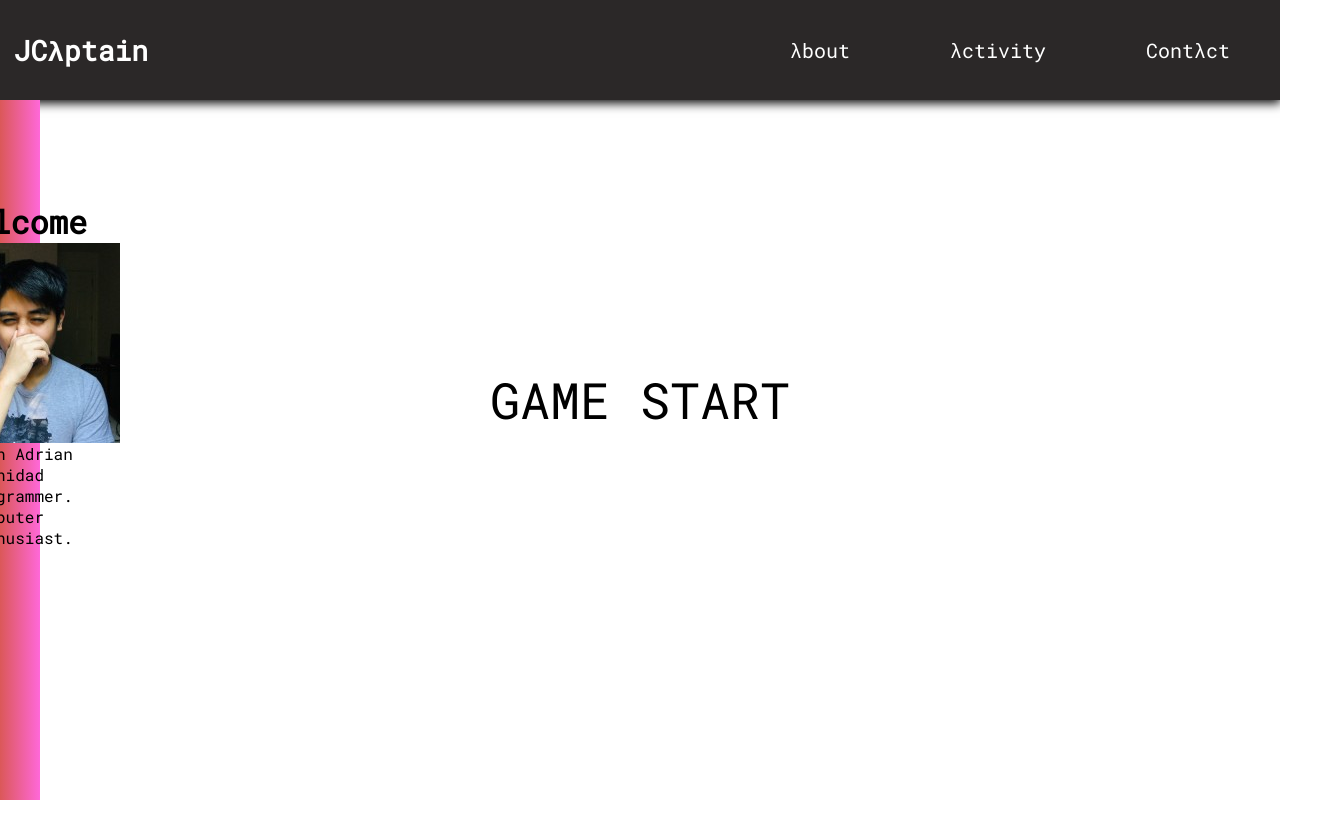
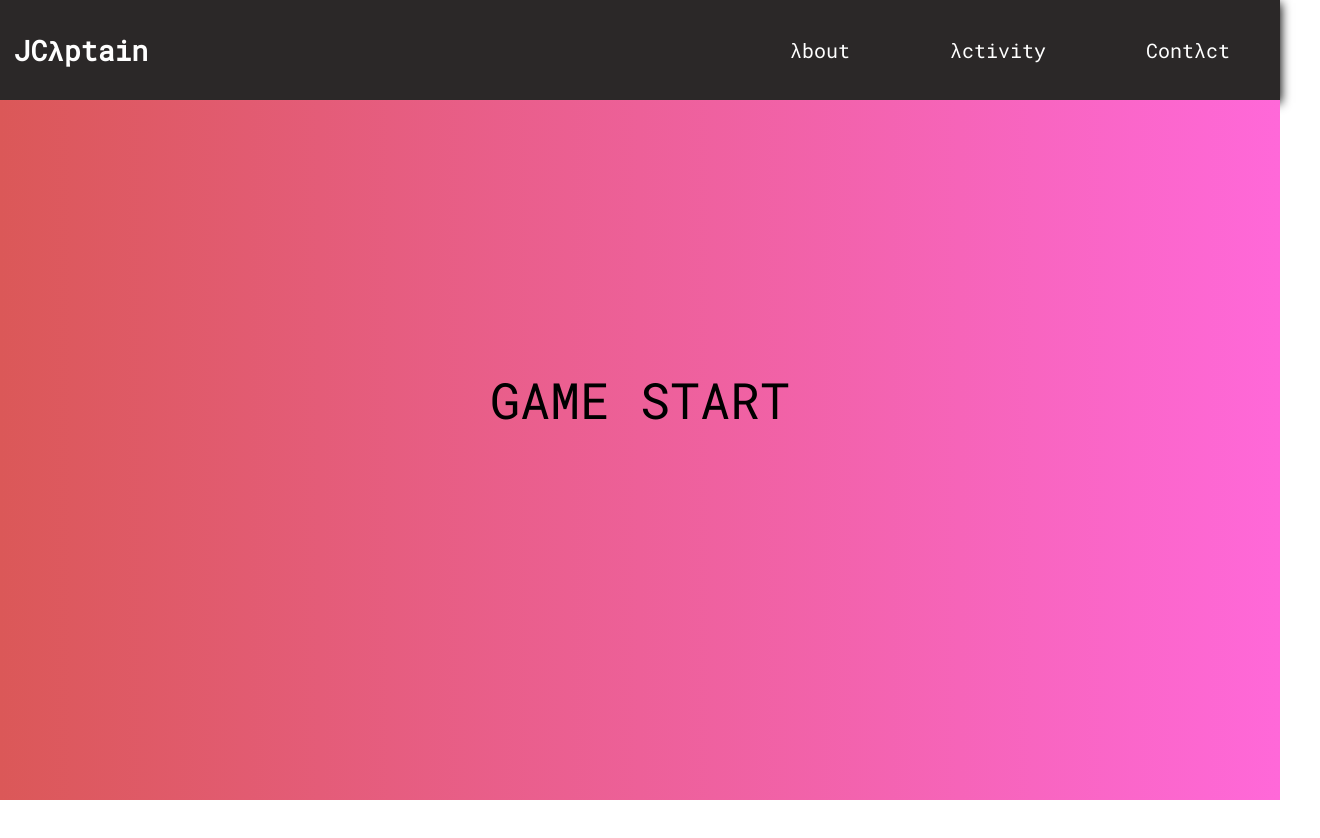
Before and after one commit to AdminAkai/catchaos, a website: page main.html in a window 1280 px wide. Shown: the whole page, 1320 px wide, since content can reach past the window. Drawn offline with nearby package versions, Linux system fonts and the light colour scheme.

Commit message:
Minor code cleanup

```diff
--- a/css/main.css
+++ b/css/main.css
@@ -100,7 +100,6 @@ body {
 
 
 .game-space {
-    position: absolute;
     height: calc(100% - 100px);
     background: linear-gradient(to left, #ff68d9, #db5858)
 }
@@ -223,17 +222,6 @@ body {
     }
 }
 
-
-body .main-content {
-    position: absolute;
-    display: flex;
-    justify-content: center;
-    align-items: center;
-    flex-direction: column;
-    width: 100%;
-    margin-top: 100px;
-}
-
 .pixelcat {
     position: absolute;
     width: 100px;
--- a/main.html
+++ b/main.html
@@ -24,14 +24,6 @@
         <body>
             <div id="game-start"><div id="game-start-button">GAME START</div></div>
             <div class="game-space">
-                <div class="main-content animatedFadeInUp animated fadeInUp">
-                    <h1>Welcome</h1>
-                    <img src="images/profile.jpg"/>
-                    <div class="introduction">
-                        <p>Josh Adrian Trinidad</p>
-                        <p>Programmer. Computer Enthusiast.</p>
-                    </div>
-                </div>
                 <ul class="box-area">
                     <li></li>
                     <li></li>
```
Also changed, not shown: images/profile.jpg (deleted).
